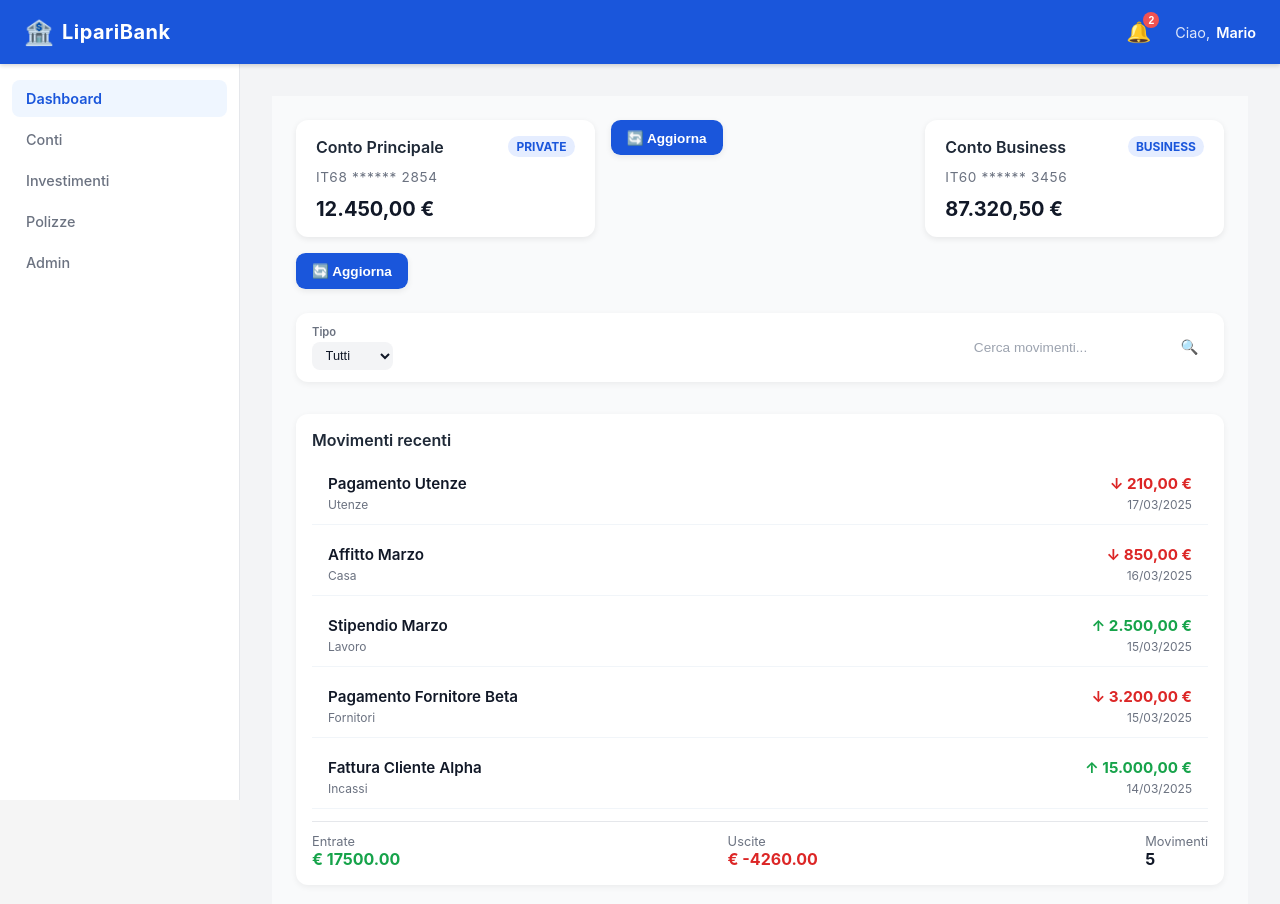
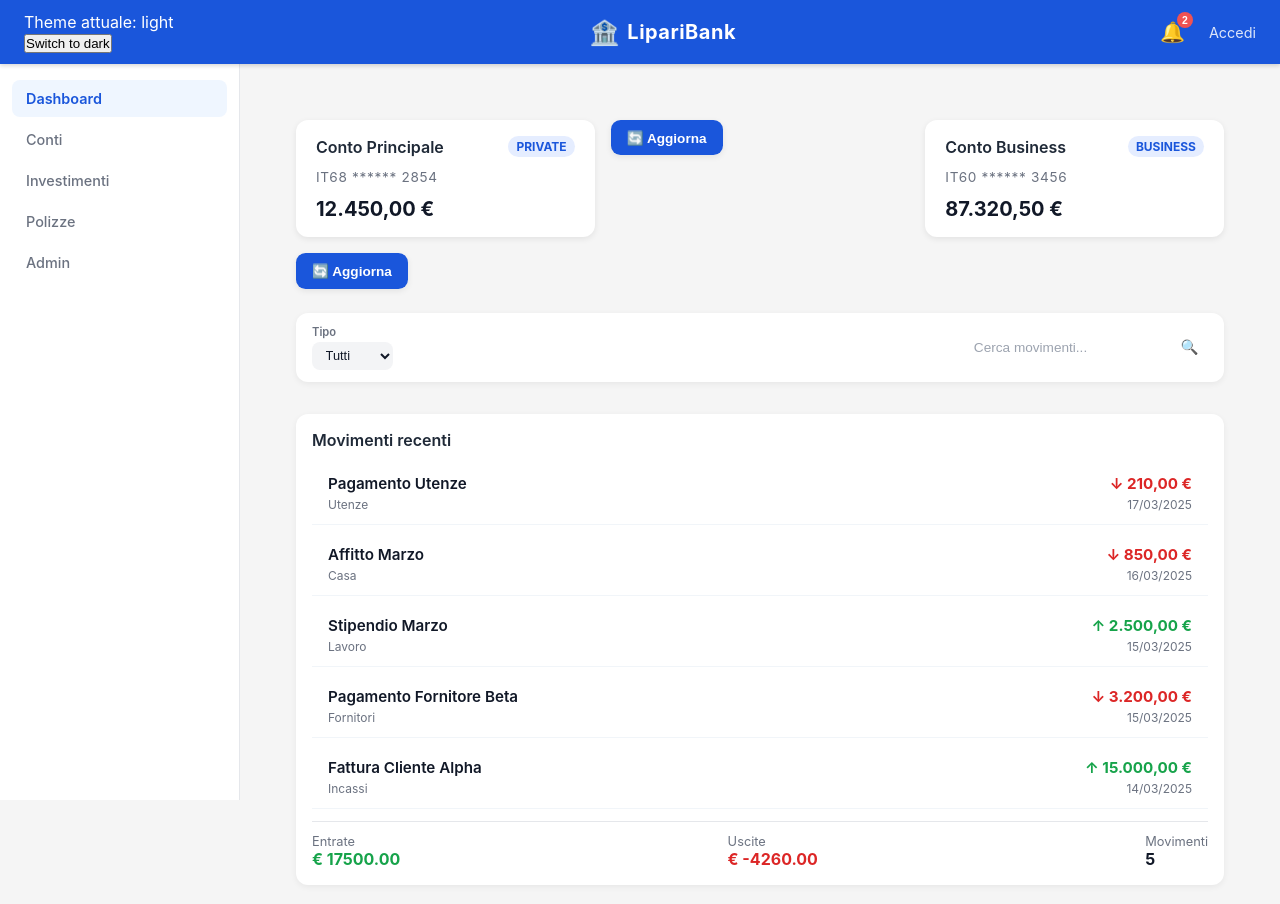
Before and after one commit to DaniloLipariConsulting/lipari-bank-dashboard, a React (Vite) app: page / in a window 1280 px wide. Shown: the top 904 px of the page. Built offline with nearby package versions, Linux system fonts and the light colour scheme.

Commit message:
add theme e auth

```diff
--- a/src/App.tsx
+++ b/src/App.tsx
@@ -1,13 +1,19 @@
-import './App.css'
-import AppShell from './core/layout/AppShell/AppShell'
-import Dashboard from './core/pages/DashboardPage/Dashboard'
+import "./App.css";
+import AppShell from "./core/layout/AppShell/AppShell";
+import Dashboard from "./core/pages/DashboardPage/Dashboard";
+import { ThemeProvider } from "./store/auth/theme/ThemeContext";
+import { AuthProvider } from "./store/auth/AuthContext";
 
 function App() {
   return (
-    <AppShell>
-      <Dashboard/>
-    </AppShell>
-  )
+    <AuthProvider>
+      <ThemeProvider>
+        <AppShell>
+          <Dashboard />
+        </AppShell>
+      </ThemeProvider>
+    </AuthProvider>
+  );
 }
 
-export default App
+export default App;
--- a/src/core/layout/Header/Header.tsx
+++ b/src/core/layout/Header/Header.tsx
@@ -1,30 +1,52 @@
 import styles from "./Header.module.css";
 import NotificationBell from "../NotificationBell";
+import { useTheme } from "../../../store/auth/theme/ThemeContext";
+import { useAuth } from "../../../store/auth/AuthContext";
+
 
 export default function Header() {
+  const { theme, toggleTheme, isDark } = useTheme();
+  const { user, isAuthenticated, logout } = useAuth();
+
   return (
     <header className={styles.header}>
 
+      {/* 🔹 THEME */}
+      <div>
+        <p>Theme attuale: {theme}</p>
+        <button onClick={toggleTheme}>
+          Switch to {isDark ? "light" : "dark"}
+        </button>
+      </div>
+
+      {/* 🔹 LOGO */}
       <div className={styles.logo}>
         <span className={styles.logoIcon}>🏦</span>
         <span className={styles.logoText}>LipariBank</span>
       </div>
 
+      {/* 🔹 AZIONI */}
       <div className={styles.actions}>
 
+        {/* NOTIFICHE */}
         <div className={styles.bellButton}>
-          <NotificationBell
-            userId={"1"}
-          />
+          <NotificationBell userId={"1"} />
         </div>
 
+        {/* UTENTE */}
         <div className={styles.userInfo}>
-          <span className={styles.greeting}>Ciao,</span>
-          <span className={styles.userName}>Mario</span>
+          {isAuthenticated ? (
+            <>
+              <span className={styles.greeting}>Ciao,</span>
+              <span className={styles.userName}>{user?.name}</span>
+              <button onClick={logout}>Logout</button>
+            </>
+          ) : (
+            <span className={styles.greeting}>Accedi</span>
+          )}
         </div>
 
       </div>
-
     </header>
   );
 }
--- a/src/core/pages/DashboardPage/Dashboard.module.css
+++ b/src/core/pages/DashboardPage/Dashboard.module.css
@@ -3,7 +3,7 @@
   display: flex;
   flex-direction: column;
   gap: 1.5rem;
-  background-color: #f9fafb;
+  background-color: var(--color-bg);
   min-height: 100%;
 }
 
@@ -16,18 +16,23 @@
 
 /* Sezione movimenti */
 .movementsSection {
-  background-color: #ffffff;
+  background-color: var(--color-surface);
   border-radius: 0.75rem;
   box-shadow: 0 2px 6px rgba(0, 0, 0, 0.06);
   overflow: hidden;
 }
 
+/* opzionale: migliora dark mode */
+body.theme-dark .movementsSection {
+  box-shadow: 0 2px 6px rgba(0, 0, 0, 0.4);
+}
+
 .sectionHeader {
   padding: 1rem 1.25rem;
-  border-bottom: 1px solid #f1f5f9;
+  border-bottom: 1px solid var(--color-border);
   font-size: 1rem;
   font-weight: 600;
-  color: #111827;
+  color: var(--color-text);
 }
 
 /* lista movimenti */
--- a/src/features/dashboard/components/TransactionList/TransactionList.tsx
+++ b/src/features/dashboard/components/TransactionList/TransactionList.tsx
@@ -91,6 +91,7 @@ export default function TransactionList({ movements }: Props) {
   }, []);
 
    return (
+
     <div className={styles.container}>
 
       {/* 🔹 FILTRI */}
--- a/src/index.css
+++ b/src/index.css
@@ -2,14 +2,6 @@
   margin: 0;
   padding: 0;
   box-sizing: border-box;
-}
-
-body {
-  font-family: -apple-system, BlinkMacSystemFont, 'Segoe UI', Roboto, Oxygen,
-    Ubuntu, Cantarell, sans-serif;
-  -webkit-font-smoothing: antialiased;
-  background-color: #f5f5f5;
-  color: #333;
 }
 
 *,
@@ -20,6 +12,7 @@ body {
   padding: 0;
 }
 
+/* DESIGN TOKENS */
 :root {
   --color-primary: #1a56db;
   --color-primary-dark: #1e429f;
@@ -27,23 +20,52 @@ body {
   --color-success-bg: #def7ec;
   --color-danger: #c81e1e;
   --color-danger-bg: #fde8e8;
-  --color-bg: #f3f4f6;
+
+  /* 🎯 DEFAULT LIGHT THEME */
+  --color-bg: #f5f5f5;
   --color-surface: #ffffff;
   --color-text: #111827;
   --color-text-muted: #6b7280;
   --color-border: #e5e7eb;
+
   --sidebar-width: 240px;
   --header-height: 64px;
+
   font-family: 'Segoe UI', Tahoma, Geneva, Verdana, sans-serif;
   font-size: 16px;
-  color: var(--color-text);
-  background-color: var(--color-bg);
 }
 
+/* 🌙 DARK THEME */
+body.theme-dark {
+  --color-bg: #111111;
+  --color-surface: #1a1a1a;
+  --color-text: #ffffff;
+  --color-text-muted: #9ca3af;
+  --color-border: #2d2d2d;
+}
+
+/* 🌞 LIGHT THEME (opzionale, ma esplicito) */
+body.theme-light {
+  --color-bg: #f5f5f5;
+  --color-surface: #ffffff;
+  --color-text: #111827;
+  --color-text-muted: #6b7280;
+  --color-border: #e5e7eb;
+}
+
+/* BASE */
 body {
+  font-family: -apple-system, BlinkMacSystemFont, 'Segoe UI', Roboto, Oxygen,
+    Ubuntu, Cantarell, sans-serif;
+  -webkit-font-smoothing: antialiased;
+
+  background-color: var(--color-bg);
+  color: var(--color-text);
+
   min-height: 100vh;
 }
 
+/* RESET UTILS */
 a {
   color: inherit;
   text-decoration: none;
--- /dev/null
+++ b/src/store/auth/AuthContext.tsx
@@ -0,0 +1,119 @@
+// Context per l'autenticazione globale di LipariBank.
+// Pattern professionale: context + custom hook + provider separati.
+// Questo file esporta SOLO il custom hook useAuth — il context grezzo
+// non è accessibile dall'esterno per prevenire usi impropri.
+
+import React, {
+  createContext,
+  useContext,
+  useState,
+  useMemo,
+  useCallback,
+  type ReactNode,
+} from 'react';
+
+// Tipizzazione dell'utente autenticato
+export interface AuthUser {
+  id: string;
+  name: string;
+  email: string;
+  role: 'customer' | 'advisor' | 'admin';
+  accountIds: string[];
+}
+
+// Il "contratto" del context: cosa espone ai consumatori
+interface AuthContextValue {
+  user: AuthUser | null;
+  isAuthenticated: boolean;
+  isLoading: boolean;
+  login: (email: string, password: string) => Promise<void>;
+  logout: () => void;
+  hasRole: (role: AuthUser['role']) => boolean;
+}
+
+// Il context NON è esportato: si accede SOLO tramite useAuth.
+// Questo previene che qualcuno faccia useContext(AuthContext) direttamente
+// senza la validazione che facciamo dentro useAuth.
+const AuthContext = createContext<AuthContextValue | undefined>(undefined);
+
+// Props del Provider
+interface AuthProviderProps {
+  children: ReactNode;
+}
+
+// Il Provider: gestisce lo stato e fornisce le funzioni.
+// È l'unico posto dove lo stato auth viene modificato.
+export const AuthProvider: React.FC<AuthProviderProps> = ({ children }) => {
+  const [user, setUser] = useState<AuthUser | null>(null);
+  const [isLoading, setIsLoading] = useState<boolean>(false);
+
+  // useCallback per stabilizzare le funzioni: il value del context
+  // le include, e senza useCallback ogni render creerebbe nuove reference
+  // causando re-render di TUTTI i consumer (problema n.1 del Context).
+  const login = useCallback(async (email: string, password: string): Promise<void> => {
+    setIsLoading(true);
+    try {
+      // Simulazione chiamata API di login — al Giorno 5 sarà una vera fetch
+      // con JWT. Al Giorno 9 aggiungeremo refresh token e interceptors.
+      await new Promise(resolve => setTimeout(resolve, 1000));
+
+      // Mock dell'utente autenticato
+      const mockUser: AuthUser = {
+        id: 'usr_001',
+        name: 'Mario Rossi',
+        email,
+        role: email.includes('admin') ? 'admin' : 'customer',
+        accountIds: ['acc_001', 'acc_002'],
+      };
+      setUser(mockUser);
+    } catch (error) {
+      // Al Giorno 9 gestiremo errori JWT e refresh qui
+      throw new Error('Credenziali non valide');
+    } finally {
+      setIsLoading(false);
+    }
+  }, []);
+
+  const logout = useCallback((): void => {
+    setUser(null);
+    // Al Giorno 9: invalidiamo il JWT, puliamo cookies/storage
+    // Al Giorno 8: faremo dispatch di un'azione Redux per pulire tutto lo store
+  }, []);
+
+  // hasRole: utility function per il role-based access control (RBAC)
+  // Usata da ProtectedRoute al Giorno 6
+  const hasRole = useCallback(
+    (role: AuthUser['role']): boolean => user?.role === role,
+    [user?.role]
+  );
+
+  // CRUCIALE: il value del context è memoizzato con useMemo.
+  // Senza useMemo, il value sarebbe un NUOVO oggetto ad ogni render di AuthProvider,
+  // causando il re-render di TUTTI i componenti che usano useAuth —
+  // anche quelli che usano solo `isAuthenticated` (che non è cambiato).
+  const value = useMemo<AuthContextValue>(
+    () => ({
+      user,
+      isAuthenticated: user !== null,
+      isLoading,
+      login,
+      logout,
+      hasRole,
+    }),
+    [user, isLoading, login, logout, hasRole]
+  );
+
+  return <AuthContext.Provider value={value}>{children}</AuthContext.Provider>;
+};
+
+// Custom hook: l'unico modo per consumare AuthContext.
+// Valida che venga usato dentro un AuthProvider (errore chiaro in sviluppo).
+export const useAuth = (): AuthContextValue => {
+  const context = useContext(AuthContext);
+  if (context === undefined) {
+    // Questo errore appare in sviluppo se useAuth viene chiamato fuori dal Provider.
+    // In produzione è un errore di programmazione, non di runtime.
+    throw new Error('useAuth deve essere usato dentro un <AuthProvider>');
+  }
+  return context;
+};
--- /dev/null
+++ b/src/store/auth/theme/ThemeContext.tsx
@@ -0,0 +1,66 @@
+import React, {
+  createContext,
+  useContext,
+  useState,
+  useMemo,
+  useCallback,
+  useEffect,
+  type ReactNode,
+} from 'react';
+
+type Theme = 'light' | 'dark';
+
+interface ThemeContextValue {
+  theme: Theme;
+  toggleTheme: () => void;
+  isDark: boolean;
+}
+
+const ThemeContext = createContext<ThemeContextValue | undefined>(undefined);
+
+export const ThemeProvider: React.FC<{ children: ReactNode }> = ({ children }) => {
+  // inizializzazione da localStorage
+  const [theme, setTheme] = useState<Theme>(
+    () => (localStorage.getItem('liparibank-theme') as Theme) || 'light'
+  );
+
+  // funzione toggle (corretta con useCallback)
+  const toggleTheme = useCallback(() => {
+    setTheme(prev => {
+      const next = prev === 'light' ? 'dark' : 'light';
+      localStorage.setItem('liparibank-theme', next);
+      return next;
+    });
+  }, []);
+
+  // 🔥 qui applichiamo il tema al BODY (fix definitivo)
+  useEffect(() => {
+    document.body.classList.remove('theme-light', 'theme-dark');
+    document.body.classList.add(`theme-${theme}`);
+  }, [theme]);
+
+  // memo del value
+  const value = useMemo<ThemeContextValue>(
+    () => ({
+      theme,
+      toggleTheme,
+      isDark: theme === 'dark',
+    }),
+    [theme, toggleTheme]
+  );
+
+  return (
+    <ThemeContext.Provider value={value}>
+      {children}
+    </ThemeContext.Provider>
+  );
+};
+
+// hook custom
+export const useTheme = (): ThemeContextValue => {
+  const context = useContext(ThemeContext);
+  if (!context) {
+    throw new Error('useTheme deve essere usato dentro ThemeProvider');
+  }
+  return context;
+};
```
Also changed, not shown: src/core/errors/GlobalErrorBoundary.tsx (added, +78 -0 lines).
